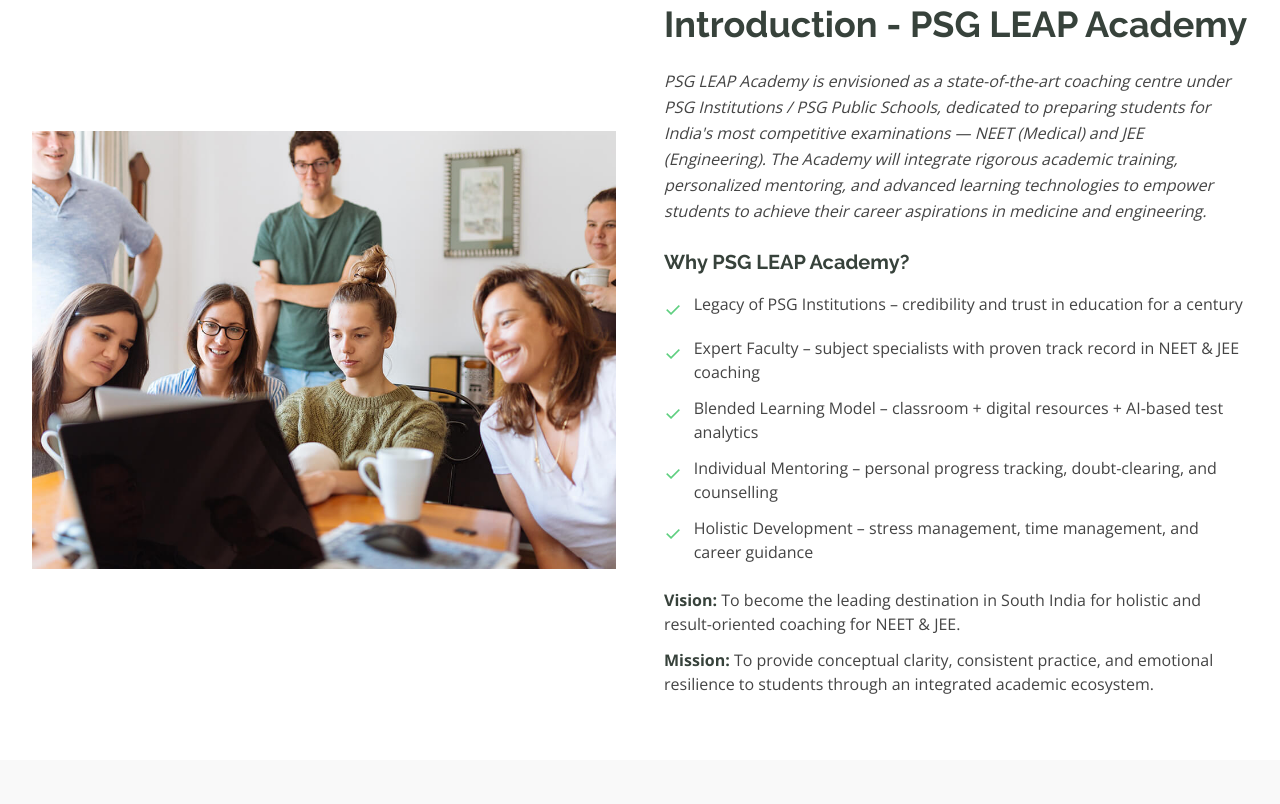
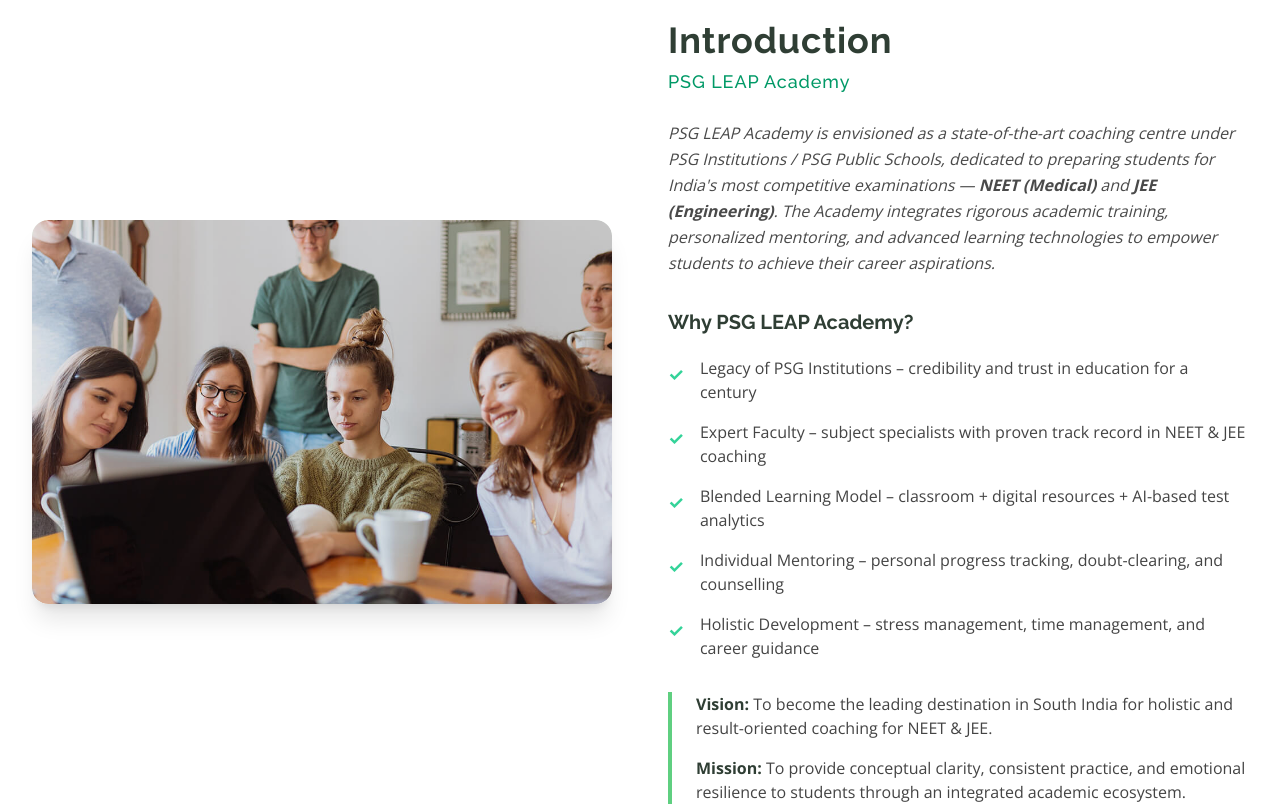
Before and after one commit to Vijay-Psgtech/Psg-leap-academy, a React (Vite) app: page / in a window 1280 px wide. Shown: the part 860-1664 px from the top of the page. Built offline with nearby package versions, Linux system fonts and the light colour scheme.

Commit message:
updates of Leap

```diff
--- a/src/Components/PSGLEAPAcademy.jsx
+++ b/src/Components/PSGLEAPAcademy.jsx
@@ -389,54 +389,64 @@
       </section>
 
       {/* About Section */}
-      <section id="about" className="bg-white py-16 fade-in">
+      <section id="about" className="relative bg-white py-20 fade-in">
         <div className="max-w-7xl mx-auto px-4 sm:px-6 lg:px-8">
-          <div className="grid md:grid-cols-2 gap-12 items-center">
+          <div className="grid md:grid-cols-2 gap-14 items-center">
+            {/* IMAGE BLOCK */}
             <div
-              className="rounded-lg flex items-center justify-center h-96"
+              className="relative rounded-2xl flex items-center justify-center h-96 overflow-hidden shadow-xl"
               style={{
-                background:
-                  "linear-gradient(to bottom right, #f9f9f9, #e8f5e9)",
+                background: "linear-gradient(135deg, #e8f5e9, #f9f9f9)",
               }}
             >
               <img
                 src="src/assets/img/about.jpg"
-                class="img-fluid"
-                alt=""
-              ></img>
+                alt="About PSG LEAP Academy"
+                className="w-full h-full object-cover rounded-2xl hover:scale-105 transition-transform duration-700"
+              />
+              <div className="absolute inset-0 bg-black/10 rounded-2xl"></div>
             </div>
+
+            {/* CONTENT BLOCK */}
             <div>
               <h3
-                className="text-3xl md:text-4xl font-bold mb-6"
+                className="text-3xl md:text-4xl font-extrabold mb-6 tracking-wide"
                 style={{
                   fontFamily: "'Raleway', sans-serif",
-                  color: "#37423b",
+                  color: "#2f3e34",
                 }}
               >
-                Introduction - PSG LEAP Academy
+                Introduction
+                <span className="block text-lg font-medium text-emerald-600 mt-2">
+                  PSG LEAP Academy
+                </span>
               </h3>
+
               <p
-                className="mb-6 italic text-base leading-relaxed"
-                style={{ color: "#444444" }}
+                className="mb-8 text-base leading-relaxed italic"
+                style={{ color: "#4a4a4a" }}
               >
                 PSG LEAP Academy is envisioned as a state-of-the-art coaching
                 centre under PSG Institutions / PSG Public Schools, dedicated to
-                preparing students for India's most competitive examinations —
-                NEET (Medical) and JEE (Engineering). The Academy will integrate
+                preparing students for India's most competitive examinations —{" "}
+                <strong>NEET (Medical)</strong> and{" "}
+                <strong>JEE (Engineering)</strong>. The Academy integrates
                 rigorous academic training, personalized mentoring, and advanced
                 learning technologies to empower students to achieve their
-                career aspirations in medicine and engineering.
+                career aspirations.
               </p>
+
               <h4
-                className="text-xl font-bold mb-4"
+                className="text-xl font-bold mb-5"
                 style={{
                   fontFamily: "'Raleway', sans-serif",
-                  color: "#37423b",
+                  color: "#2f3e34",
                 }}
               >
                 Why PSG LEAP Academy?
               </h4>
-              <ul className="space-y-3 mb-6">
+
+              <ul className="space-y-4 mb-8">
                 {[
                   "Legacy of PSG Institutions – credibility and trust in education for a century",
                   "Expert Faculty – subject specialists with proven track record in NEET & JEE coaching",
@@ -446,8 +456,8 @@
                 ].map((item, idx) => (
                   <li key={idx} className="flex items-start">
                     <span
-                      className="mr-3 mt-1 text-xl"
-                      style={{ color: "#5fcf80" }}
+                      className="mr-4 mt-1 text-lg font-bold"
+                      style={{ color: "#34d399" }}
                     >
                       ✓
                     </span>
@@ -455,14 +465,19 @@
                   </li>
                 ))}
               </ul>
-              <div className="space-y-3">
+
+              {/* VISION & MISSION */}
+              <div
+                className="space-y-4 border-l-4 pl-6"
+                style={{ borderColor: "#5fcf80" }}
+              >
                 <p style={{ color: "#444444" }}>
-                  <strong style={{ color: "#37423b" }}>Vision:</strong> To
+                  <strong style={{ color: "#2f3e34" }}>Vision:</strong> To
                   become the leading destination in South India for holistic and
                   result-oriented coaching for NEET & JEE.
                 </p>
                 <p style={{ color: "#444444" }}>
-                  <strong style={{ color: "#37423b" }}>Mission:</strong> To
+                  <strong style={{ color: "#2f3e34" }}>Mission:</strong> To
                   provide conceptual clarity, consistent practice, and emotional
                   resilience to students through an integrated academic
                   ecosystem.
```
